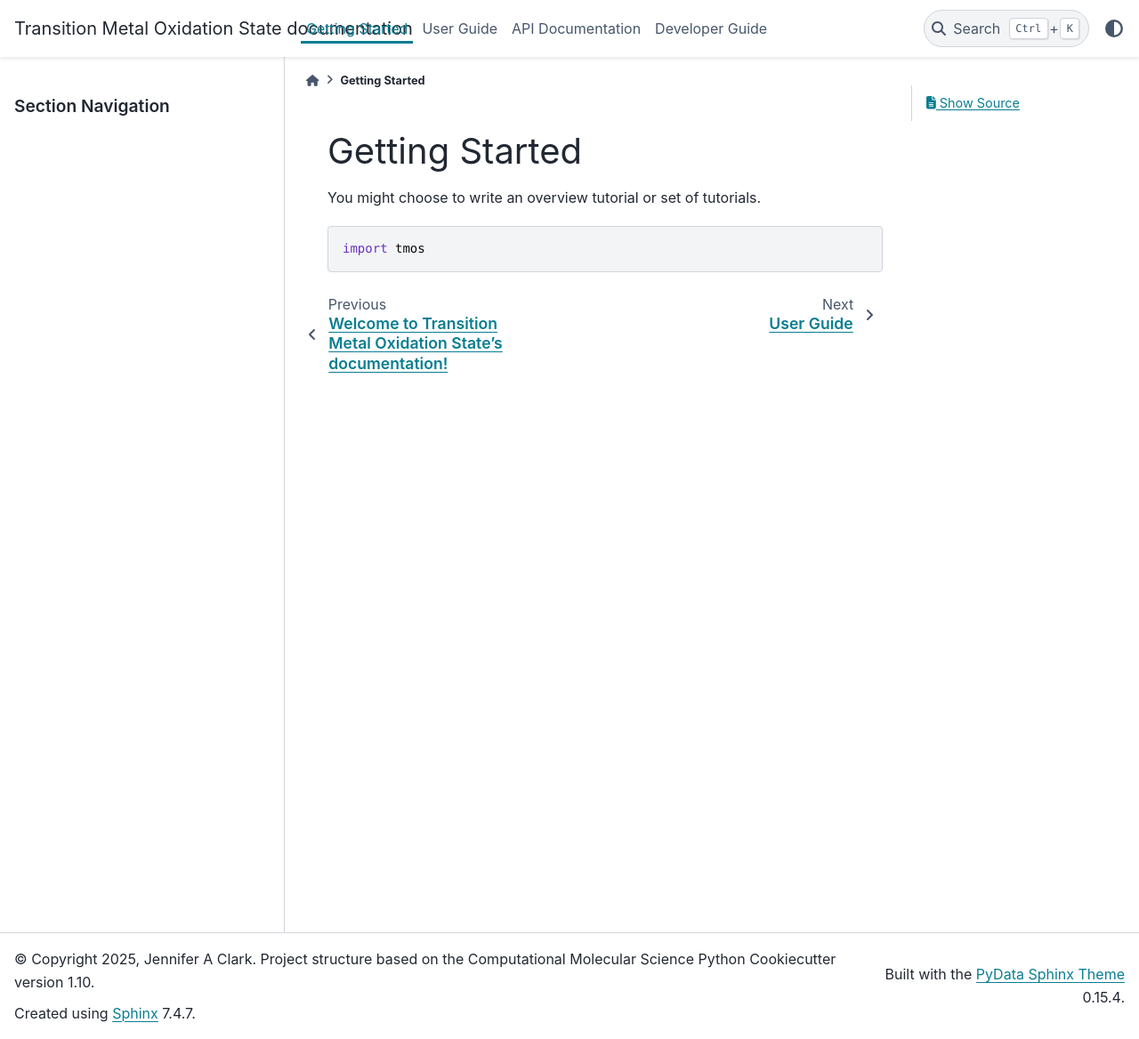
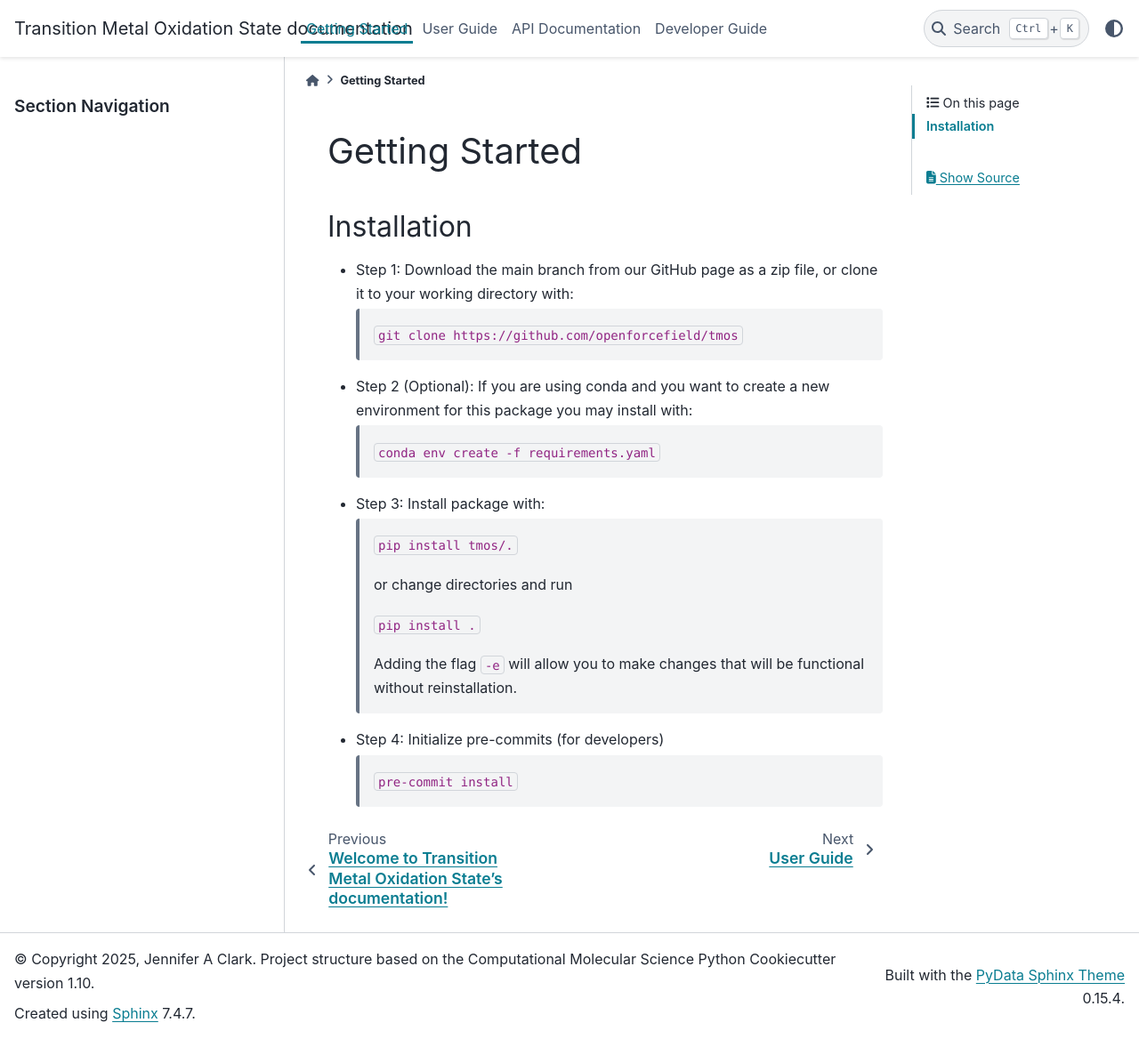
Before and after one commit to openforcefield/tmos, a Sphinx documentation site: the page built from docs/getting_started.rst, in a window 1280 px wide and 1168 px high. Shown: the whole window at 89% size. Built offline with Sphinx 7.4.7 and the PyData theme 0.15.4, drawn with Linux system fonts in a browser that asks for light colours.

Commit message:
Update docs

```diff
--- a/docs/_templates/autosummary/module.rst
+++ b/docs/_templates/autosummary/module.rst
@@ -1,4 +1,3 @@
-{{ name | escape | underline }}
 {{ name | escape | underline }}
 
 .. currentmodule:: {{ fullname }}
--- a/docs/conf.py
+++ b/docs/conf.py
@@ -53,10 +53,12 @@ extensions = [
     "sphinx.ext.extlinks",
     "sphinx_design",
     "sphinx_copybutton",
+    "nbsphinx",
 ]
 
 
 autosummary_generate = True
+add_module_names = False
 napoleon_google_docstring = False
 napoleon_use_param = False
 napoleon_use_ivar = True
@@ -67,8 +69,8 @@ templates_path = [os.path.join("_templates", "autosummary")]
 # The suffix(es) of source filenames.
 # You can specify multiple suffix as a list of string:
 #
-# source_suffix = ['.rst', '.md']
-source_suffix = ".rst"
+source_suffix = [".rst"]
+# source_suffix = ".rst"
 
 # The master toctree document.
 master_doc = "index"
--- a/docs/getting_started.rst
+++ b/docs/getting_started.rst
@@ -1,9 +1,27 @@
 Getting Started
 ===============
 
+Installation
+-------------
 
-You might choose to write an overview tutorial or set of tutorials.
+* Step 1: Download the main branch from our GitHub page as a zip file, or clone it to your working directory with:
 
-.. code-block:: python
+    ``git clone https://github.com/openforcefield/tmos``
 
-    import tmos
+* Step 2 (Optional): If you are using conda and you want to create a new environment for this package you may install with:
+
+    ``conda env create -f requirements.yaml``
+
+* Step 3: Install package with:
+
+    ``pip install tmos/.``
+
+    or change directories and run
+
+    ``pip install .``
+
+    Adding the flag ``-e`` will allow you to make changes that will be functional without reinstallation.
+
+* Step 4: Initialize pre-commits (for developers)
+
+    ``pre-commit install``
```
Also changed, not shown: README.md (+31 -4 lines), docs/api.rst (+9 -2 lines), docs/requirements.yaml (deleted, +0 -21 lines), pyproject.toml (+13 -5 lines), requirements.yaml (added, +25 -0 lines), .readthedocs.yaml, 1 other file.
